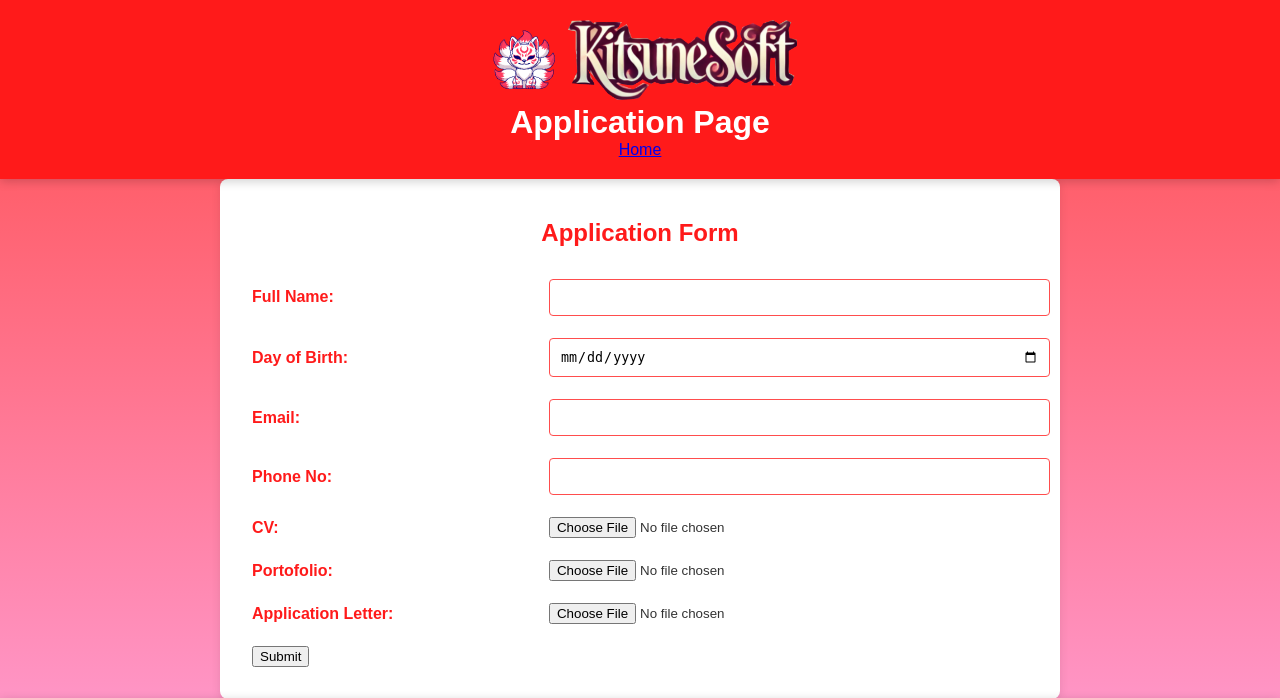
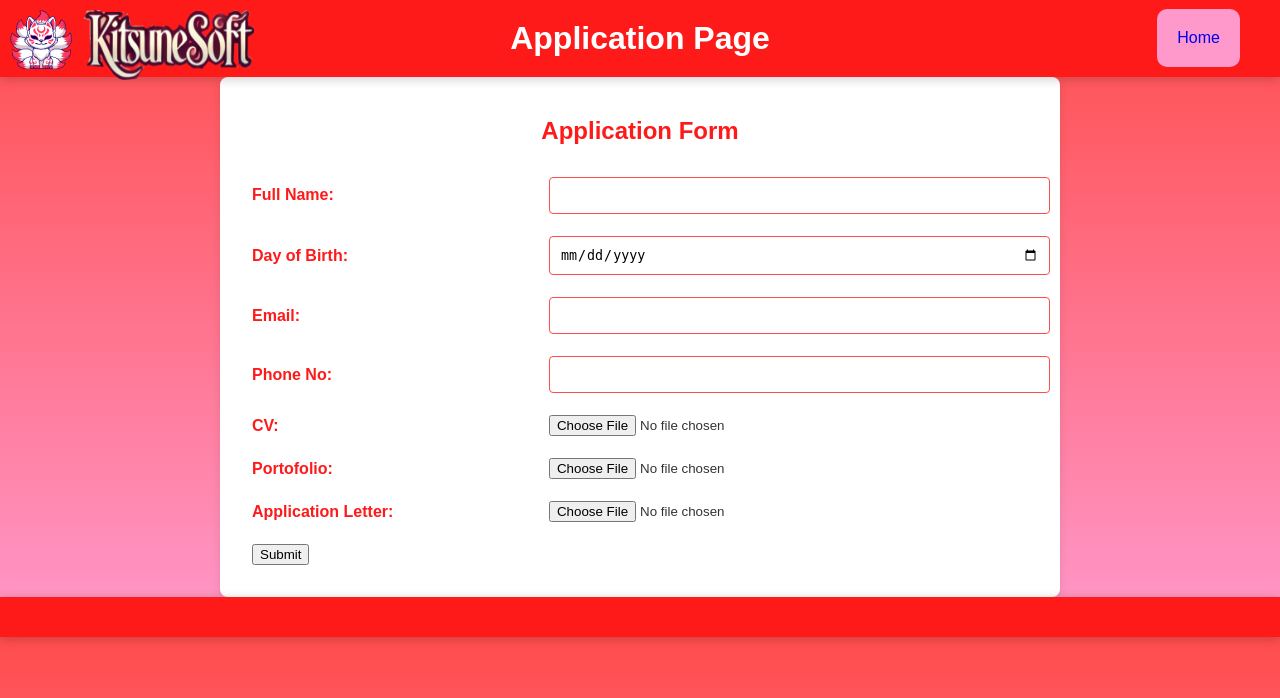
Before and after one commit to BackupAcc1058/MIniProj1, a PHP site: page /halaman_pengajuan.html in a window 1280 px wide. Shown: the top 698 px of the page. Run offline with PHP 8.4, Linux system fonts and the light colour scheme.

Commit message:
Extra additions

```diff
--- a/halaman_detail.html
+++ b/halaman_detail.html
@@ -5,7 +5,7 @@
     <meta name="viewport" content="width=device-width, initial-scale=1.0">
     <title>Job Detail - Job Portal</title>
 
-    <link rel="stylesheet" href="style.css">
+    <link rel="stylesheet" href="style_2.css">
 
 
 </head>
--- a/halaman_pengajuan.html
+++ b/halaman_pengajuan.html
@@ -9,10 +9,12 @@
 
 <body>
     <header class="head">
-        <img src="images/pinkKitsuNoBack.png" alt="">
-        <img src="images/KitsuSoft.png" alt="">
-        <h1>Application Page</h1>
-        <a href="halaman_utama.html">Home</a>
+        <div class="img-title">
+            <img class="img-logo" src="images/pinkKitsuNoBack.png" alt="">
+            <img class="img-text" src="images/KitsuSoft.png" alt="">
+        </div>
+        <h1 class="head-title">Application Page</h1>
+        <a class="filter-application" href="halaman_utama.html">Home</a>
     </header>
     <main class="form-panel">
         <h2>Application Form</h2>
--- a/style.css
+++ b/style.css
@@ -177,3 +177,39 @@ footer {
     position: relative;
     bottom: 40px;
 }
+
+.img-title {
+    float: left;
+    position: absolute;
+    top: 0px;
+    left: 0px;
+}
+
+.img-logo {
+    width: 80px;
+    height: 80px;
+}
+
+.img-text {
+    width: 170px;
+    height: 70px;
+}
+
+.filter-application {
+    margin: 20px;
+    padding: 20px;
+    background-color: #ff99cc;
+    border-radius: 10px;
+    position: absolute;
+    right: 20px;
+    bottom: -10px;
+    text-decoration: none;
+}
+
+.filter-application:hover {
+    background-color: #ff4d4d;
+}
+
+.head-title {
+    clear: both;
+}
```
Also changed, not shown: style_2.css (added, +110 -0 lines).
